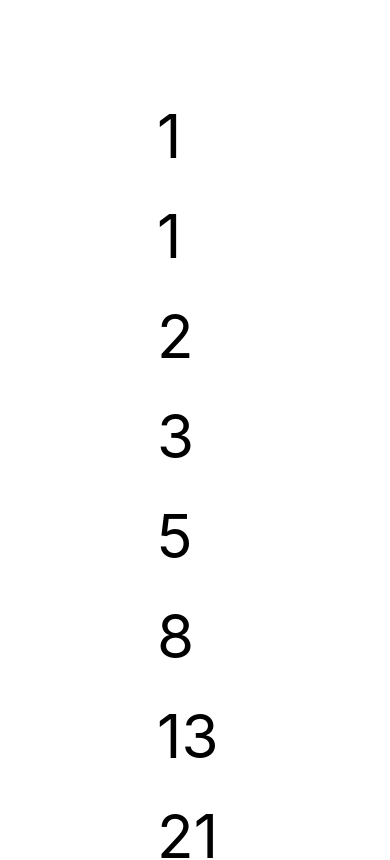
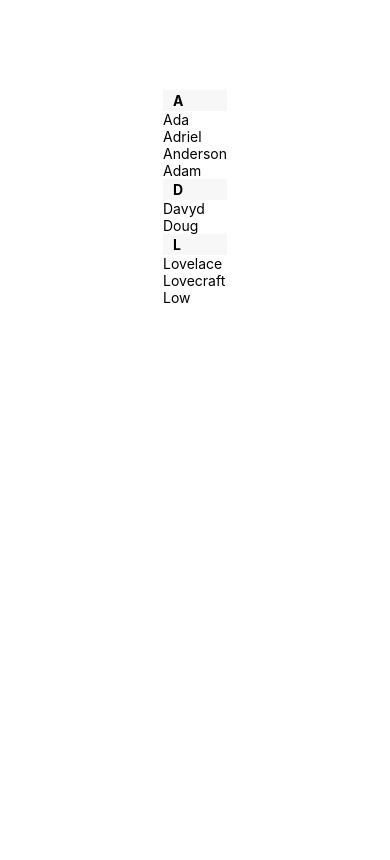
Before and after one commit to dumpserver/ReactNativeEssentials, a React Native app: screen / in a window 390 px wide. Shown: the top 860 px of the page. Built offline with nearby package versions, Linux system fonts and the light colour scheme.

Commit message:
Create SectionList for contacts (names).

```diff
--- a/App.tsx
+++ b/App.tsx
@@ -1,6 +1,7 @@
 import React, { useCallback, useState } from "react"
 import {View, Text} from "react-native"
 import ButtonReturnPlank from "./components/ButtonReturnPlank";
+import ContactSectionList from "./components/ContactSectionList";
 import FibonacciFlatList from "./components/FibonacciFlatList";
 import SimpleButton from "./components/SimpleButton"
 import SimpleScroll from "./components/SimpleScroll";
@@ -18,7 +19,7 @@ const DumpServer = () => {
   return (
     <View style={{paddingTop: 90, alignItems: "center"}}>
 
-      <FibonacciFlatList/>
+      <ContactSectionList/>
 
     </View>
   )
--- /dev/null
+++ b/components/ContactSectionList.tsx
@@ -0,0 +1,36 @@
+import React from "react";
+import { SectionList, StyleSheet, Text } from "react-native";
+
+const styles = StyleSheet.create({
+  sectionHeader: {
+    paddingTop: 2,
+    paddingLeft: 10,
+    paddingRight: 10,
+    paddingBottom: 2,
+    fontSize: 14,
+    fontWeight: 'bold',
+    backgroundColor: 'rgba(247,247,247,1.0)',
+  }
+})
+
+const ContactSectionList = () => {
+  return (
+    <SectionList
+      sections={[
+        {title: 'A', data: ['Ada', 'Adriel', 'Anderson', 'Adam']},
+        {title: 'D', data: ['Davyd', 'Doug']},
+        {title: 'L', data: ['Lovelace', 'Lovecraft', 'Low']}
+      ]}
+      renderItem={
+        ({item}) => <Text>{item}</Text>
+      }
+      renderSectionHeader={
+        ({section}) => <Text style={styles.sectionHeader}>{section.title}</Text>
+      }
+      keyExtractor={(item, index) => String(index)}
+
+    />
+  )
+}
+
+export default ContactSectionList
```
